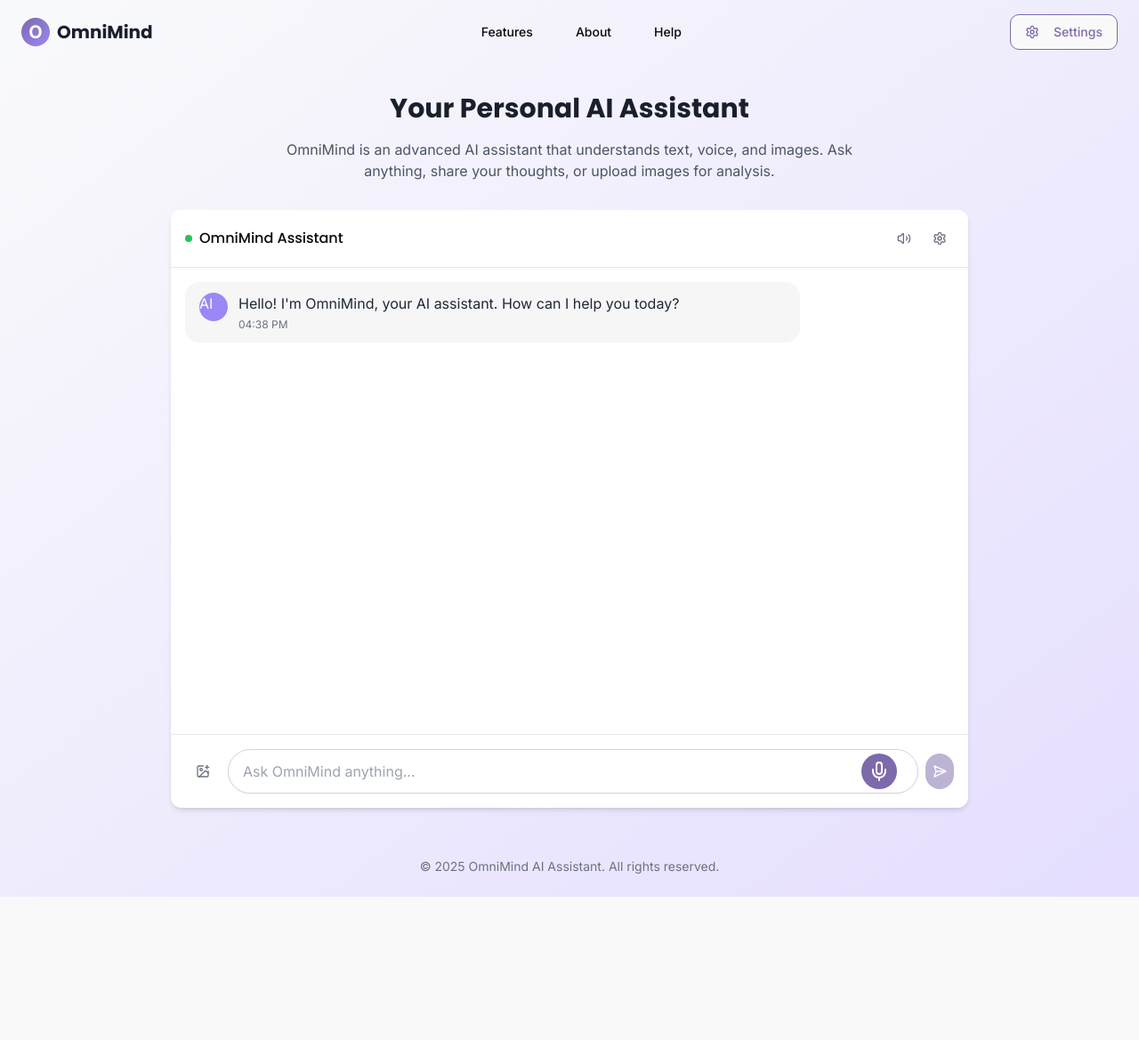
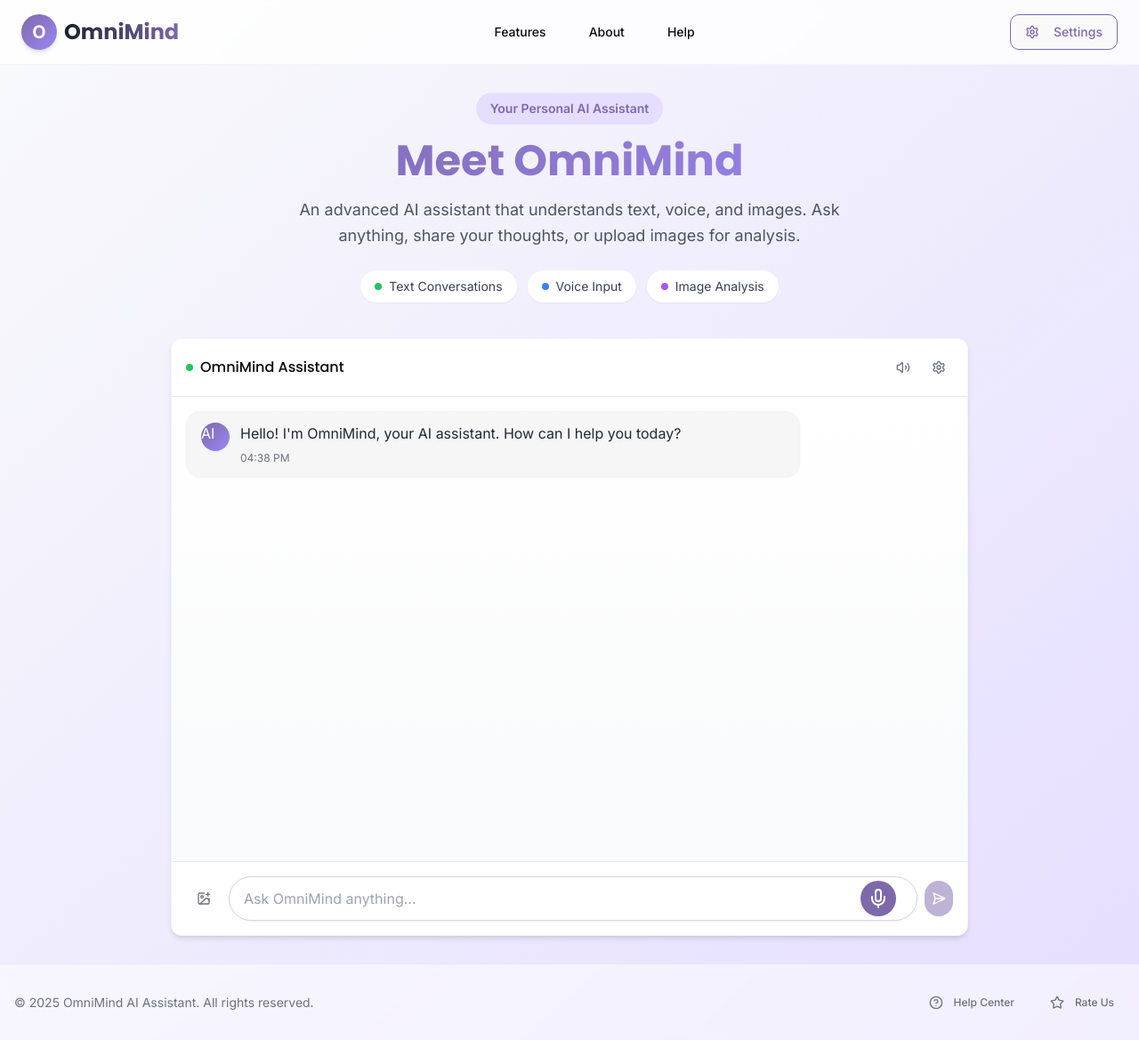
Before and after one commit to rajshah9305/omnimind-sparkle-interface-59, a React (Vite) app: page / in a window 1280 px wide. Shown: the whole page at 89% size. Before the commit the page ends 1008 px from the top, so only its background shows below. Built offline with nearby package versions, Linux system fonts and the light colour scheme.

Commit message:
Refactor: Improve UI and visual appearance

```diff
--- a/src/components/chat/ChatMessage.tsx
+++ b/src/components/chat/ChatMessage.tsx
@@ -24,7 +24,7 @@ const ChatMessage: React.FC<MessageProps> = ({
   if (isLoading && type === 'ai') {
     return (
       <div className="ai-bubble">
-        <Avatar className="w-8 h-8 bg-omni-secondary text-white">
+        <Avatar className="w-8 h-8 bg-gradient-to-br from-omni-primary to-omni-secondary text-white shadow-sm">
           <span>AI</span>
         </Avatar>
         <div>
@@ -42,13 +42,20 @@ const ChatMessage: React.FC<MessageProps> = ({
   return (
     <div className={`message-bubble ${type === 'user' ? 'user-bubble' : 'ai-bubble'}`}>
       {type === 'ai' && (
-        <Avatar className="w-8 h-8 bg-omni-secondary text-white">
+        <Avatar className="w-8 h-8 bg-gradient-to-br from-omni-primary to-omni-secondary text-white shadow-sm">
           <span>AI</span>
         </Avatar>
       )}
-      <div>
-        <div className="message-content">{content}</div>
-        <span className="text-xs text-gray-500 mt-1 block">{formattedTime}</span>
+      <div className="flex-1">
+        <div className="message-content">
+          {content.split('\n').map((line, index) => (
+            <React.Fragment key={index}>
+              {line}
+              {index < content.split('\n').length - 1 && <br />}
+            </React.Fragment>
+          ))}
+        </div>
+        <span className="text-xs text-gray-500 mt-2 block">{formattedTime}</span>
       </div>
     </div>
   );
--- a/src/index.css
+++ b/src/index.css
@@ -1,3 +1,4 @@
+
 @tailwind base;
 @tailwind components;
 @tailwind utilities;
@@ -103,27 +104,27 @@
 
 @layer components {
   .chat-container {
-    @apply w-full max-w-4xl mx-auto h-[calc(100vh-8rem)] flex flex-col bg-white rounded-xl shadow-md overflow-hidden;
+    @apply w-full max-w-4xl mx-auto h-[calc(100vh-8rem)] flex flex-col bg-white rounded-xl shadow-md overflow-hidden border border-gray-100;
   }
 
   .chat-messages {
-    @apply flex-1 overflow-y-auto p-4 space-y-4 scroll-smooth;
+    @apply flex-1 overflow-y-auto p-4 space-y-4 scroll-smooth bg-gradient-to-b from-white to-gray-50;
   }
 
   .message-bubble {
-    @apply rounded-2xl px-4 py-3 max-w-[80%] animate-fade-in;
+    @apply rounded-2xl px-4 py-3 max-w-[80%] animate-fade-in shadow-sm;
   }
 
   .user-bubble {
-    @apply ml-auto bg-omni-bubbleUser text-omni-dark;
+    @apply ml-auto bg-omni-bubbleUser text-omni-dark border border-purple-100;
   }
 
   .ai-bubble {
-    @apply mr-auto bg-omni-bubbleAI text-gray-800 flex items-start gap-3;
+    @apply mr-auto bg-omni-bubbleAI text-gray-800 flex items-start gap-3 border border-gray-100;
   }
 
   .input-container {
-    @apply p-4 border-t border-gray-200;
+    @apply p-4 border-t border-gray-200 bg-white;
   }
 
   .input-field {
@@ -151,7 +152,7 @@
   }
 
   .settings-panel {
-    @apply absolute top-16 right-4 bg-white rounded-lg shadow-lg p-4 w-64 z-10 border border-gray-200;
+    @apply absolute top-16 right-4 bg-white rounded-lg shadow-lg p-4 w-64 z-10 border border-gray-200 animate-slide-in;
   }
 
   .thinking-indicator {
@@ -165,6 +166,14 @@
   .float-button {
     @apply rounded-full bg-omni-primary text-white p-3 hover:bg-omni-secondary transition-colors shadow-lg animate-float;
   }
+
+  .shimmer {
+    @apply relative overflow-hidden;
+  }
+
+  .shimmer::before {
+    @apply content-[''] absolute top-0 left-0 w-full h-full bg-gradient-to-r from-transparent via-white/20 to-transparent animate-shimmer;
+  }
 }
 
 .scrollbar-hide {
@@ -175,3 +184,16 @@
 .scrollbar-hide::-webkit-scrollbar {
   display: none;
 }
+
+/* Custom scrollbar for browsers that support it */
+.chat-messages::-webkit-scrollbar {
+  width: 6px;
+}
+
+.chat-messages::-webkit-scrollbar-track {
+  background: transparent;
+}
+
+.chat-messages::-webkit-scrollbar-thumb {
+  @apply bg-gray-300 rounded-full hover:bg-omni-primary transition-colors;
+}
--- a/src/layouts/MainLayout.tsx
+++ b/src/layouts/MainLayout.tsx
@@ -1,6 +1,6 @@
 
 import React from 'react';
-import { Settings } from 'lucide-react';
+import { Settings, HelpCircle, Star } from 'lucide-react';
 import { Button } from '@/components/ui/button';
 
 interface MainLayoutProps {
@@ -10,23 +10,27 @@ interface MainLayoutProps {
 const MainLayout: React.FC<MainLayoutProps> = ({ children }) => {
   return (
     <div className="min-h-screen bg-gradient-to-br from-gray-50 to-omni-light">
-      <header className="py-4 px-6 flex justify-between items-center">
+      <header className="py-4 px-6 flex justify-between items-center backdrop-blur-sm bg-white/80 sticky top-0 z-10 border-b border-gray-100">
         <div className="flex items-center gap-2">
-          <div className="w-8 h-8 rounded-full bg-gradient-to-br from-omni-primary to-omni-secondary flex items-center justify-center text-white font-bold text-xl">
+          <div className="w-10 h-10 rounded-full bg-gradient-to-br from-omni-primary to-omni-secondary flex items-center justify-center text-white font-bold text-xl shadow-md">
             O
           </div>
-          <h1 className="text-xl font-bold text-omni-dark">OmniMind</h1>
+          <h1 className="text-2xl font-bold text-omni-dark">
+            <span className="bg-clip-text text-transparent bg-gradient-to-r from-omni-dark to-omni-primary">
+              OmniMind
+            </span>
+          </h1>
         </div>
 
         <div className="hidden md:flex gap-4">
-          <Button variant="ghost">Features</Button>
-          <Button variant="ghost">About</Button>
-          <Button variant="ghost">Help</Button>
+          <Button variant="ghost" className="hover:bg-omni-light hover:text-omni-primary">Features</Button>
+          <Button variant="ghost" className="hover:bg-omni-light hover:text-omni-primary">About</Button>
+          <Button variant="ghost" className="hover:bg-omni-light hover:text-omni-primary">Help</Button>
         </div>
 
         <Button
           variant="outline"
-          className="border-omni-primary text-omni-primary hover:bg-omni-light"
+          className="border-omni-primary text-omni-primary hover:bg-omni-light transition-all duration-300"
         >
           <Settings className="mr-2 h-4 w-4" />
           Settings
@@ -37,8 +41,22 @@ const MainLayout: React.FC<MainLayoutProps> = ({ children }) => {
         {children}
       </main>
 
-      <footer className="text-center py-6 text-sm text-gray-500">
-        <p>© 2025 OmniMind AI Assistant. All rights reserved.</p>
+      <footer className="py-6 bg-white/50 backdrop-blur-sm border-t border-gray-100">
+        <div className="container mx-auto px-4">
+          <div className="flex flex-col md:flex-row justify-between items-center">
+            <p className="text-sm text-gray-500">© 2025 OmniMind AI Assistant. All rights reserved.</p>
+            <div className="flex gap-4 mt-4 md:mt-0">
+              <Button variant="ghost" size="sm" className="text-xs text-gray-500 hover:text-omni-primary">
+                <HelpCircle className="h-4 w-4 mr-1" />
+                Help Center
+              </Button>
+              <Button variant="ghost" size="sm" className="text-xs text-gray-500 hover:text-omni-primary">
+                <Star className="h-4 w-4 mr-1" />
+                Rate Us
+              </Button>
+            </div>
+          </div>
+        </div>
       </footer>
     </div>
   );
--- a/src/pages/Index.tsx
+++ b/src/pages/Index.tsx
@@ -7,12 +7,32 @@ const Index: React.FC = () => {
   return (
     <MainLayout>
       <div className="flex flex-col items-center">
-        <div className="max-w-4xl w-full mx-auto mb-8 text-center">
-          <h2 className="text-3xl font-bold text-omni-dark mb-4">Your Personal AI Assistant</h2>
-          <p className="text-gray-600 max-w-2xl mx-auto">
-            OmniMind is an advanced AI assistant that understands text, voice, and images.
+        <div className="max-w-4xl w-full mx-auto mb-10 text-center">
+          <div className="inline-block mb-4 px-4 py-2 rounded-full bg-omni-light text-omni-primary font-semibold text-sm animate-bounce-soft">
+            Your Personal AI Assistant
+          </div>
+          <h2 className="text-4xl md:text-5xl font-bold mb-4 bg-clip-text text-transparent bg-gradient-to-r from-omni-primary to-omni-secondary">
+            Meet OmniMind
+          </h2>
+          <p className="text-gray-600 max-w-2xl mx-auto text-lg leading-relaxed">
+            An advanced AI assistant that understands text, voice, and images.
             Ask anything, share your thoughts, or upload images for analysis.
           </p>
+
+          <div className="flex flex-wrap gap-3 justify-center mt-6">
+            <div className="flex items-center px-4 py-2 bg-white rounded-full shadow-sm">
+              <div className="w-2 h-2 bg-green-500 rounded-full mr-2"></div>
+              <span className="text-sm text-gray-700">Text Conversations</span>
+            </div>
+            <div className="flex items-center px-4 py-2 bg-white rounded-full shadow-sm">
+              <div className="w-2 h-2 bg-blue-500 rounded-full mr-2"></div>
+              <span className="text-sm text-gray-700">Voice Input</span>
+            </div>
+            <div className="flex items-center px-4 py-2 bg-white rounded-full shadow-sm">
+              <div className="w-2 h-2 bg-purple-500 rounded-full mr-2"></div>
+              <span className="text-sm text-gray-700">Image Analysis</span>
+            </div>
+          </div>
         </div>
 
         <ChatInterface />
--- a/tailwind.config.ts
+++ b/tailwind.config.ts
@@ -1,3 +1,4 @@
+
 
 import type { Config } from "tailwindcss";
 
@@ -105,6 +106,16 @@ export default {
                         transform: 'translateY(0)'
                     }
                 },
+                'slide-in': {
+                    '0%': {
+                        opacity: '0',
+                        transform: 'translateX(20px)'
+                    },
+                    '100%': {
+                        opacity: '1',
+                        transform: 'translateX(0)'
+                    }
+                },
                 'pulse-ring': {
                     '0%': {
                         transform: 'scale(0.8)',
@@ -145,12 +156,17 @@ export default {
                     '0%': { transform: 'scaleY(0.6)' },
                     '50%': { transform: 'scaleY(1)' },
                     '100%': { transform: 'scaleY(0.6)' }
+                },
+                'shimmer': {
+                    '0%': { backgroundPosition: '-500px 0' },
+                    '100%': { backgroundPosition: '500px 0' }
                 }
 			},
 			animation: {
 				'accordion-down': 'accordion-down 0.2s ease-out',
 				'accordion-up': 'accordion-up 0.2s ease-out',
                 'fade-in': 'fade-in 0.3s ease-out',
+                'slide-in': 'slide-in 0.4s ease-out',
                 'pulse-ring': 'pulse-ring 1.5s cubic-bezier(0.24, 0, 0.38, 1) infinite',
                 'bounce-soft': 'bounce-soft 1.5s infinite',
                 'thinking': 'thinking 1.5s ease-in-out infinite',
@@ -159,8 +175,13 @@ export default {
                 'wave-2': 'wave 1.2s linear infinite 0.15s',
                 'wave-3': 'wave 1.2s linear infinite 0.3s',
                 'wave-4': 'wave 1.2s linear infinite 0.45s',
-                'wave-5': 'wave 1.2s linear infinite 0.6s'
-			}
+                'wave-5': 'wave 1.2s linear infinite 0.6s',
+                'shimmer': 'shimmer 2s linear infinite'
+			},
+            backgroundImage: {
+                'gradient-radial': 'radial-gradient(var(--tw-gradient-stops))',
+                'gradient-conic': 'conic-gradient(from 180deg at 50% 50%, var(--tw-gradient-stops))',
+            },
 		}
 	},
 	plugins: [require("tailwindcss-animate")],
```
Also changed, not shown: src/components/settings/SettingsPanel.tsx (+45 -17 lines).
